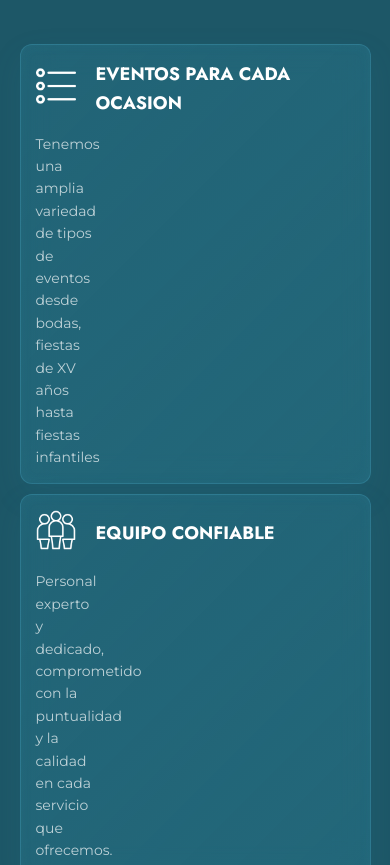
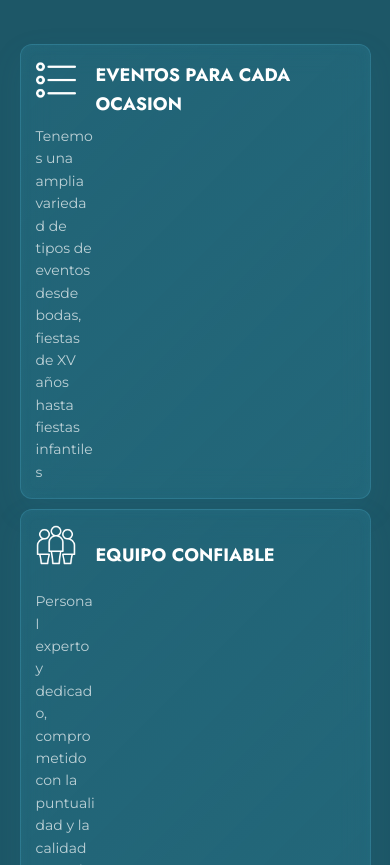
Before and after one commit to HVT-IAN/DECO-ONEF, a plain HTML site: page index.html in a window 390 px wide. Shown: the part 880-1745 px from the top of the page. Drawn offline with nearby package versions, Linux system fonts and the light colour scheme.

Commit message:
Add files via upload

```diff
--- a/css/components/tarjetas.css
+++ b/css/components/tarjetas.css
@@ -514,4 +514,23 @@
         visibility: visible !important;
         opacity: 1 !important;
     }
+
+    .tarjetaEvento h3,
+    .tarjetaEvento p,
+    .tarjetaEquipo h3,
+    .tarjetaEquipo p,
+    .tarjetaCreatividad h3,
+    .tarjetaCreatividad p {
+        width: 100% !important;
+        margin: 0 !important;
+    }
+
+    .tarjetaEvento p,
+    .tarjetaEquipo p,
+    .tarjetaCreatividad p {
+        display: block !important;
+        white-space: normal !important; /* Permite que el texto fluya naturalmente */
+        word-break: break-word; /* Evita que palabras muy largas rompan el diseño */
+        margin-top: 5px !important;
+    }
 }
```
